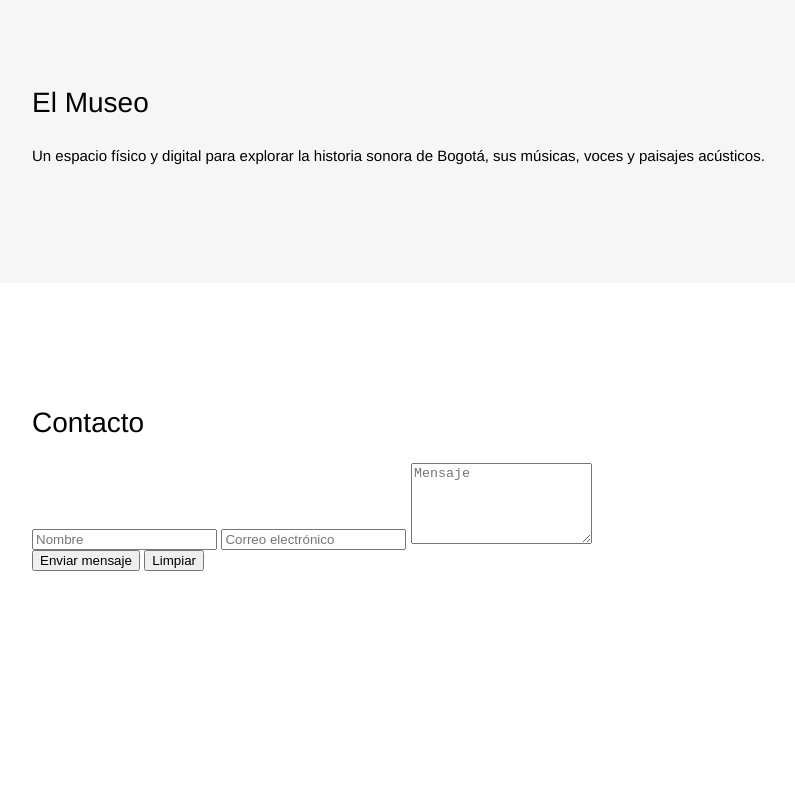
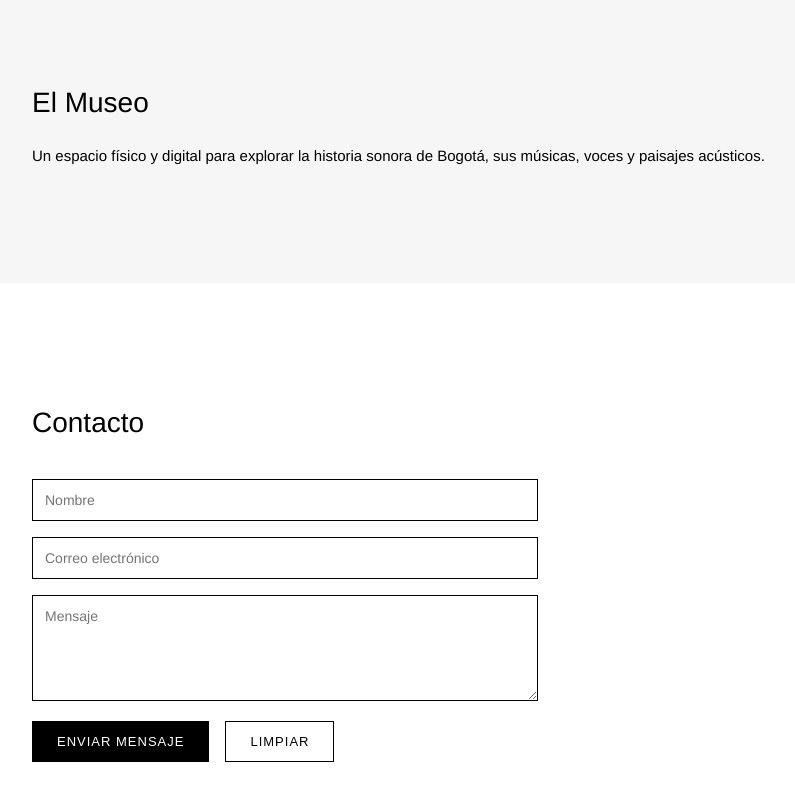
Before and after one commit to leonardo-forero/archivomusical, a plain HTML site: page index.html in a window 1280 px wide. Shown: the part 1743-2543 px from the top of the page, without its empty margins (158-953 px from the left). Before the commit the page ends 2414 px from the top, so only its background shows below. Drawn offline with Linux system fonts and the light colour scheme.

Commit message:
Update styles.css

```diff
--- a/styles.css
+++ b/styles.css
@@ -136,3 +136,50 @@ border: none;
 border-top: 1px solid #ddd;
 padding: 10px;
 }
+
+/* Formulario de contacto */
+
+.contact-form {
+  max-width: 480px;
+  margin-top: 40px;
+}
+
+.contact-form input,
+.contact-form textarea {
+  width: 100%;
+  border: 1px solid #000;
+  padding: 12px;
+  margin-bottom: 16px;
+  font-family: "Helvetica Neue", Helvetica, Arial, sans-serif;
+  font-size: 14px;
+  background: #fff;
+}
+
+.contact-form textarea {
+  resize: vertical;
+}
+
+.form-buttons {
+  display: flex;
+  gap: 16px;
+}
+
+.form-buttons button {
+  padding: 12px 24px;
+  border: 1px solid #000;
+  background: #000;
+  color: #fff;
+  font-size: 13px;
+  letter-spacing: 1px;
+  text-transform: uppercase;
+  cursor: pointer;
+}
+
+.form-buttons button[type="reset"] {
+  background: #fff;
+  color: #000;
+}
+
+.form-buttons button:hover {
+  opacity: 0.8;
+}
```
